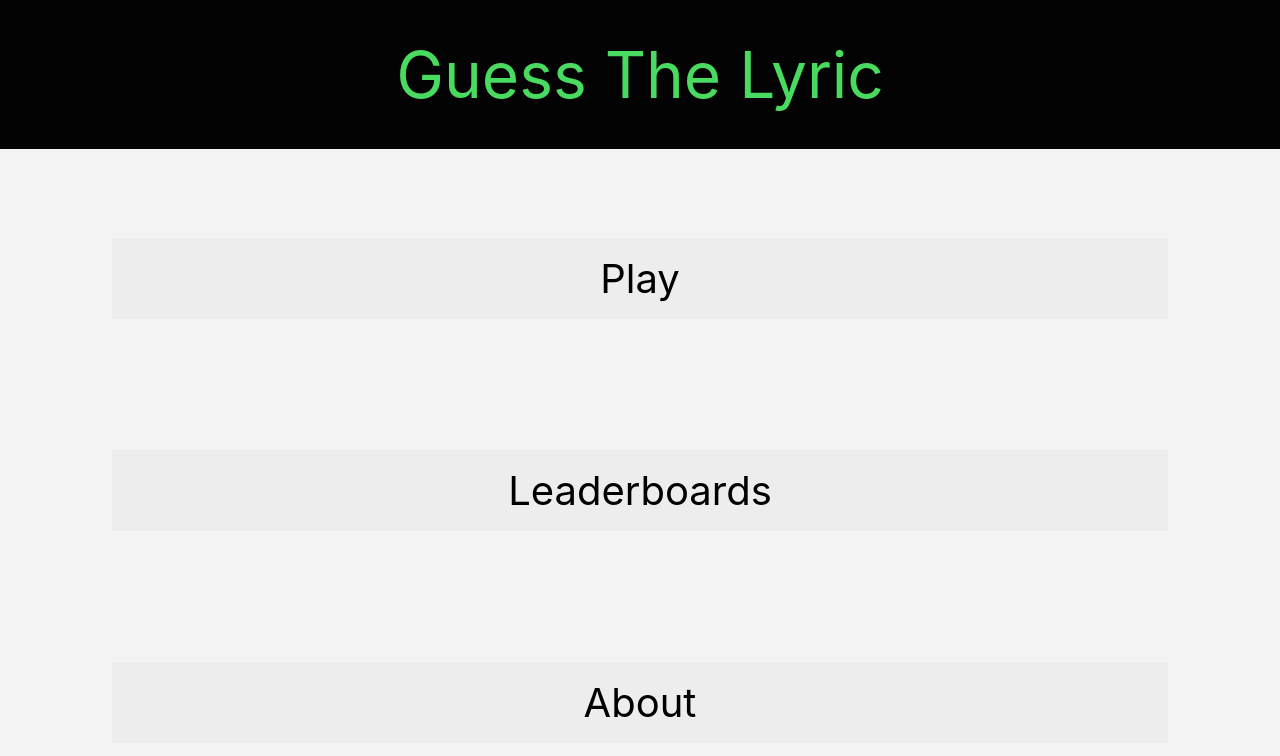
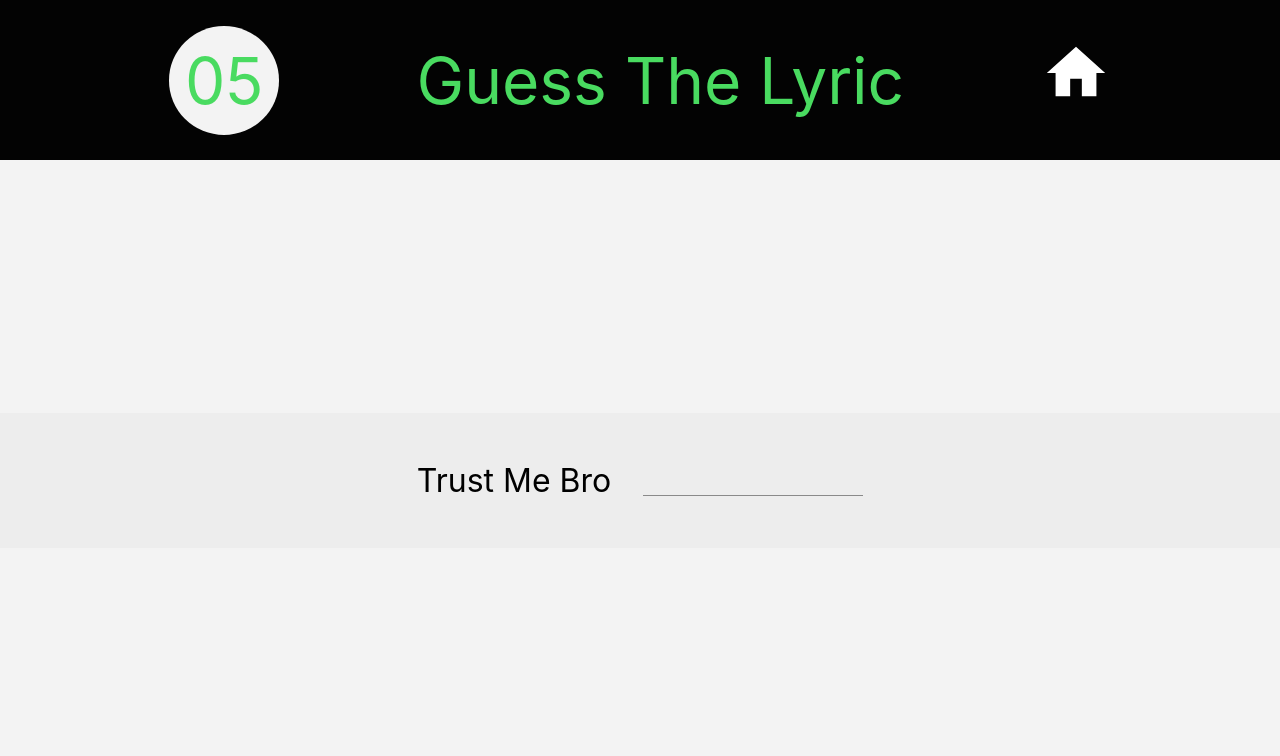
Before and after one commit to hwuialnlg/GuessTheLyric, a React (Vite) app in the folder frontend/: page /play in a window 1280 px wide. Shown: the top 756 px of the page. Built offline with nearby package versions, Linux system fonts and the light colour scheme.

Commit message:
started links

```diff
--- a/frontend/package.json
+++ b/frontend/package.json
@@ -18,6 +18,7 @@
     "@mui/styled-engine-sc": "^6.0.0-alpha.13",
     "react": "^18.2.0",
     "react-dom": "^18.2.0",
+    "react-router-dom": "^6.21.3",
     "styled-components": "^6.1.8"
   },
   "devDependencies": {
--- /dev/null
+++ b/frontend/src/About.tsx
@@ -0,0 +1,9 @@
+function About(){
+    return (
+        <div>
+            <p>Hello World</p>
+        </div>
+    )
+}
+
+export default About;
--- a/frontend/src/App.css
+++ b/frontend/src/App.css
@@ -49,6 +49,7 @@
   align-items: center;
   gap: 1rem;
   justify-content: space-around;
+
 }
 
 .menu-option{
@@ -58,6 +59,7 @@
   width: 80%;
   display: flex;
   justify-content: center;
+
 
 }
 
--- a/frontend/src/App.tsx
+++ b/frontend/src/App.tsx
@@ -1,7 +1,5 @@
 
 import './App.css';
-import Home from './Home';
-import Gameplay from './Gameplay';
 
 function App() {
 
@@ -9,7 +7,7 @@
     <>
       <div>
         {/* <Gameplay/> */}
-        <Home/>
+        {/* <Home/> */}
       </div>
     </>
   )
--- a/frontend/src/Gameplay.tsx
+++ b/frontend/src/Gameplay.tsx
@@ -1,6 +1,7 @@
 import HomeIcon from '@mui/icons-material/Home';
 import TextField from '@mui/material/TextField';
 import { useEffect, useState } from 'react';
+import { Link } from 'react-router-dom';
 
 function Gameplay(){
     return (
@@ -38,7 +39,8 @@
                     <p className='green'>{counter > 0 ? (counter < 10 ? "0" + counter : counter) : "00"}</p>
                 </div>
                 <p className='green'>Guess The Lyric</p>
-                <HomeIcon sx={{ fontSize: 70 }} className='home-icon white'/>
+                <Link to="/home"><HomeIcon sx={{ fontSize: 70 }} className='home-icon white'/></Link>
+
             </div>
 
             <div className='lyric-outer'>
--- a/frontend/src/Home.tsx
+++ b/frontend/src/Home.tsx
@@ -1,4 +1,5 @@
 import Navbar from "./components/Navbar";
+import { Link } from 'react-router-dom';
 
 function Home(){
     // const options = ["Play, Leaderboards, About"];
@@ -8,7 +9,8 @@
 
             <div className="menu-items">
                 <div className="menu-option">
-                    <p>Play</p>
+
+                <Link to="/play" style={{ color: 'inherit', textDecoration: 'inherit'}}><p>Play</p></Link>
                 </div>
 
                 <div className="menu-option">
--- a/frontend/src/main.tsx
+++ b/frontend/src/main.tsx
@@ -1,10 +1,43 @@
-import React from 'react'
-import ReactDOM from 'react-dom/client'
-import App from './App.tsx'
+import React from 'react';
+import ReactDOM from 'react-dom/client';
+import App from './App.tsx';
+import './App.css';
 import './index.css'
+import {
+  createBrowserRouter,
+  RouterProvider,
+} from "react-router-dom";
+import Home from './Home.tsx';
+import Gameplay from './Gameplay.tsx';
+import About from './About.tsx';
+
+// https://reactrouter.com/en/main/start/tutorial
+
+const router = createBrowserRouter([
+  {
+    path: "/",
+    element: <Home/>,
+  },
+
+  {
+    path: "/home",
+    element: <Home/>,
+  },
+
+  {
+    path: "/play",
+    element: <Gameplay/>,
+  },
+
+  {
+    path: "/about",
+    element: <About/>,
+  },
+
+]);
 
 ReactDOM.createRoot(document.getElementById('root')!).render(
   <React.StrictMode>
-    <App />
+    <RouterProvider router={router} />
   </React.StrictMode>,
 )
```
Also changed, not shown: 1 other file (tests, documents, lock files or other folders).
